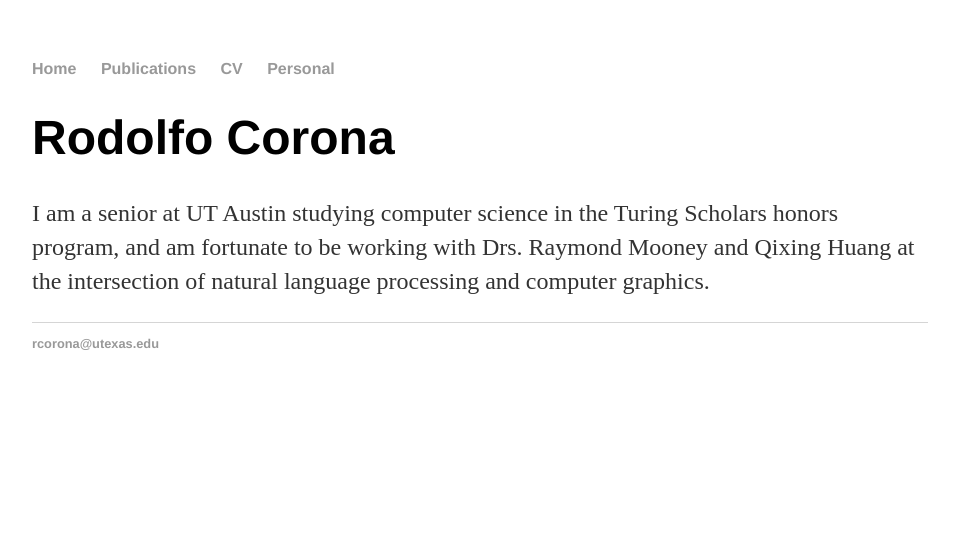
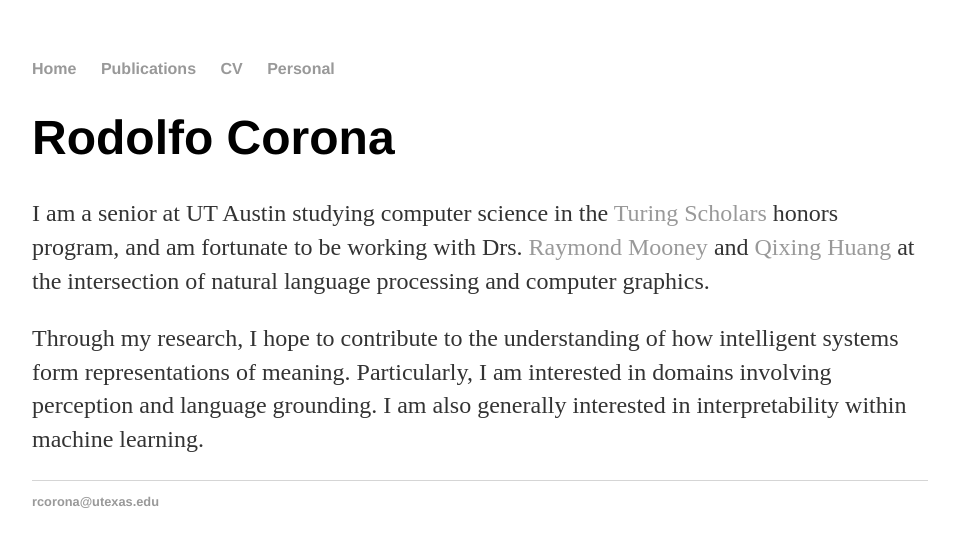
Before and after one commit to rcorona/old_website, a Jekyll site: the page built from index.html, in a window 1280 px wide. Shown: the top 547 px of the page, without its empty margins (160-1119 px from the left). Built offline with Jekyll 4.4.1, drawn with Linux system fonts in a browser that asks for light colours.

Commit message:
Update index.html

```diff
--- a/index.html
+++ b/index.html
@@ -5,9 +5,15 @@
 <div class="blurb">
 	<h1>Rodolfo Corona</h1>
 	<p>
-	 I am a senior at UT Austin studying computer science in the Turing Scholars honors program, and am fortunate to
-	 be working with Drs. Raymond Mooney and Qixing Huang at the intersection of natural language processing and
+	 I am a senior at UT Austin studying computer science in the <a href="https://www.cs.utexas.edu/turing-scholars">Turing Scholars</a>
+	 honors program, and am fortunate to be working with Drs. <a href="https://www.cs.utexas.edu/~mooney/">Raymond Mooney</a>
+	 and <a href="https://www.cs.utexas.edu/~huangqx/">Qixing Huang</a> at the intersection of natural language processing and
 	 computer graphics.
+	</p>
+	<p>
+	Through my research, I hope to contribute to the understanding of how intelligent systems form representations of meaning.
+	Particularly, I am interested in domains involving perception and language grounding. I am also generally interested in
+	interpretability within machine learning.
 	</p>
 
 </div><!-- /.blurb -->
```
